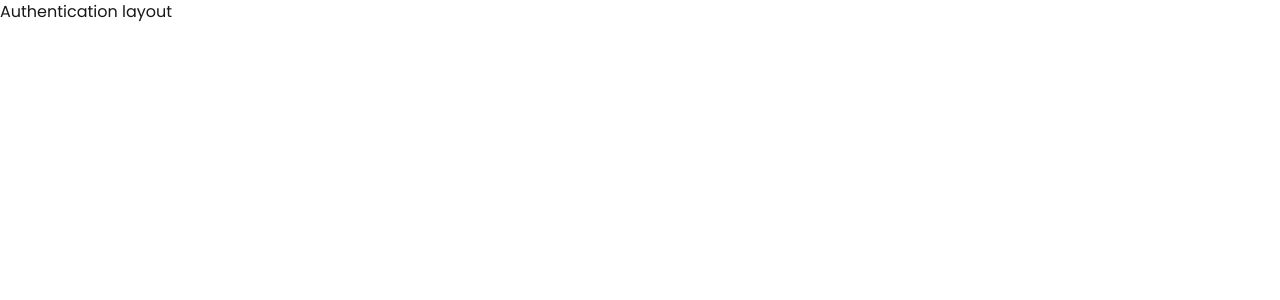
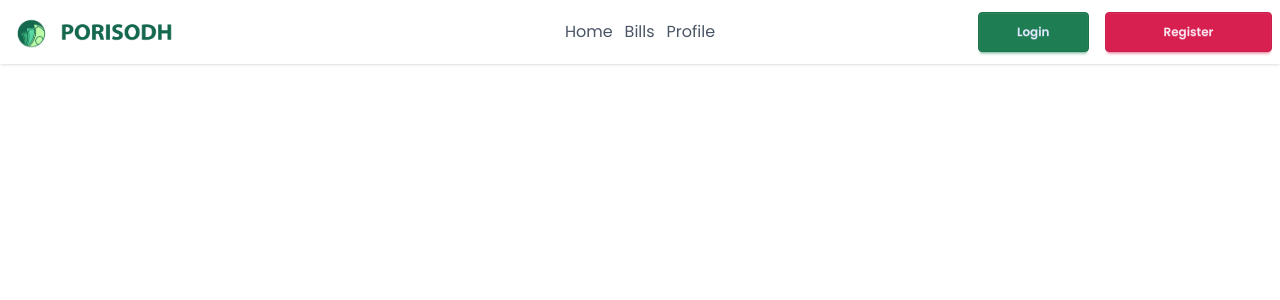
Before and after one commit to sarkerabid21/Porisodh, a React (Vite) app: page /auth in a window 1280 px wide. Shown: the top 300 px of the page. Built offline with nearby package versions, Linux system fonts and the light colour scheme.

Commit message:
login add

```diff
--- a/src/components/Navbar.jsx
+++ b/src/components/Navbar.jsx
@@ -1,7 +1,7 @@
 import React from 'react';
 import icon from "../assets/logo.png"
 import logo from "../assets/logoname.png"
-import { NavLink } from 'react-router';
+import { Link, NavLink } from 'react-router';
 
 const Navbar = () => {
     return (
@@ -40,8 +40,9 @@
 
             </div>
   <div className="navbar-end gap-4 ">
-    <button className="btn btn-primary text-xs w-[20%]">Login</button>
-    <button className="btn btn-secondary text-xs w-[30%]">Register</button>
+    <Link to="/auth/login" className="btn btn-primary text-xs w-[20%]">Login</Link>
+    <Link to="/auth/register" className="btn btn-secondary text-xs w-[30%]">Register</Link>
+
   </div>
 </div>
     );
--- /dev/null
+++ b/src/layouts/AuthLayout.jsx
@@ -0,0 +1,18 @@
+import { Outlet } from 'react-router';
+import Navbar from '../components/navbar';
+import React from 'react';
+
+const AuthLayout = () => {
+    return (
+        <div>
+            <header>
+            <Navbar></Navbar>
+            </header>
+            <main >
+                <Outlet></Outlet>
+            </main>
+        </div>
+    );
+};
+
+export default AuthLayout;
--- /dev/null
+++ b/src/page/Login.jsx
@@ -0,0 +1,25 @@
+import React from 'react';
+import { Link } from 'react-router';
+
+const Login = () => {
+    return (
+        <div className='bg-green-100 flex justify-center items-center min-h-screen'>
+ <div className="card bg-base-100 w-full max-w-sm shrink-0 shadow-2xl py-5">
+    <h2 className='font-bold text-3xl text-center underline'>Login Your Account</h2>
+      <div className="card-body">
+        <fieldset className="fieldset">
+          <label className="label">Email</label>
+          <input type="email" className="input" placeholder="Email" />
+          <label className="label">Password</label>
+          <input type="password" className="input" placeholder="Password" />
+          <div><a className="link link-hover">Forgot password?</a></div>
+          <button className="btn btn-neutral mt-4">Login</button>
+          <p className='mt-3 text-center font-semibold'>Dont't Have An Account? <Link className='text-secondary font-semibold ' to="/auth/register">Register </Link></p>
+        </fieldset>
+      </div>
+    </div>
+            </div>
+    );
+};
+
+export default Login;
```
Also changed, not shown: src/routes/router.jsx (+14 -1 lines), src/page/Register.jsx (added).
